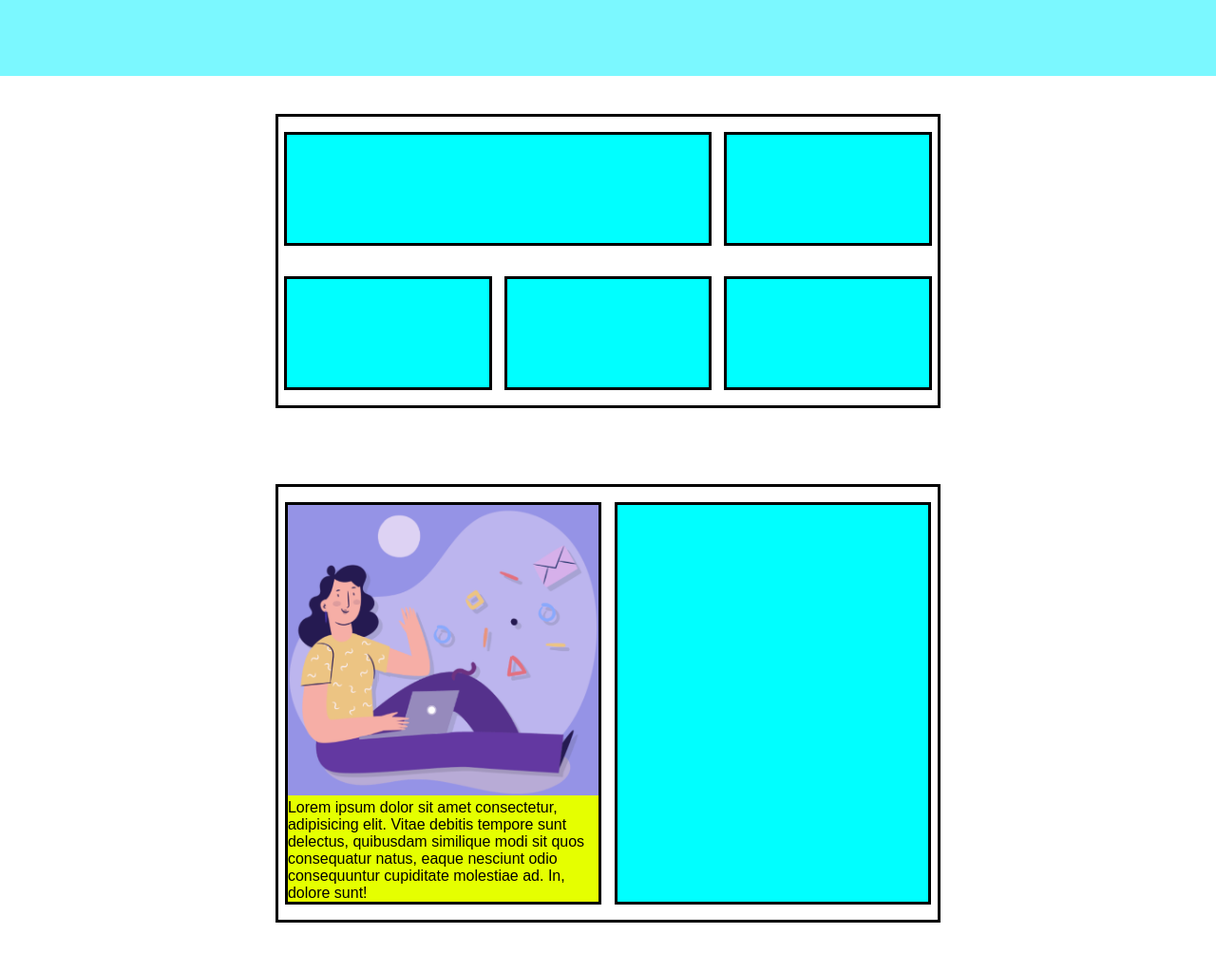
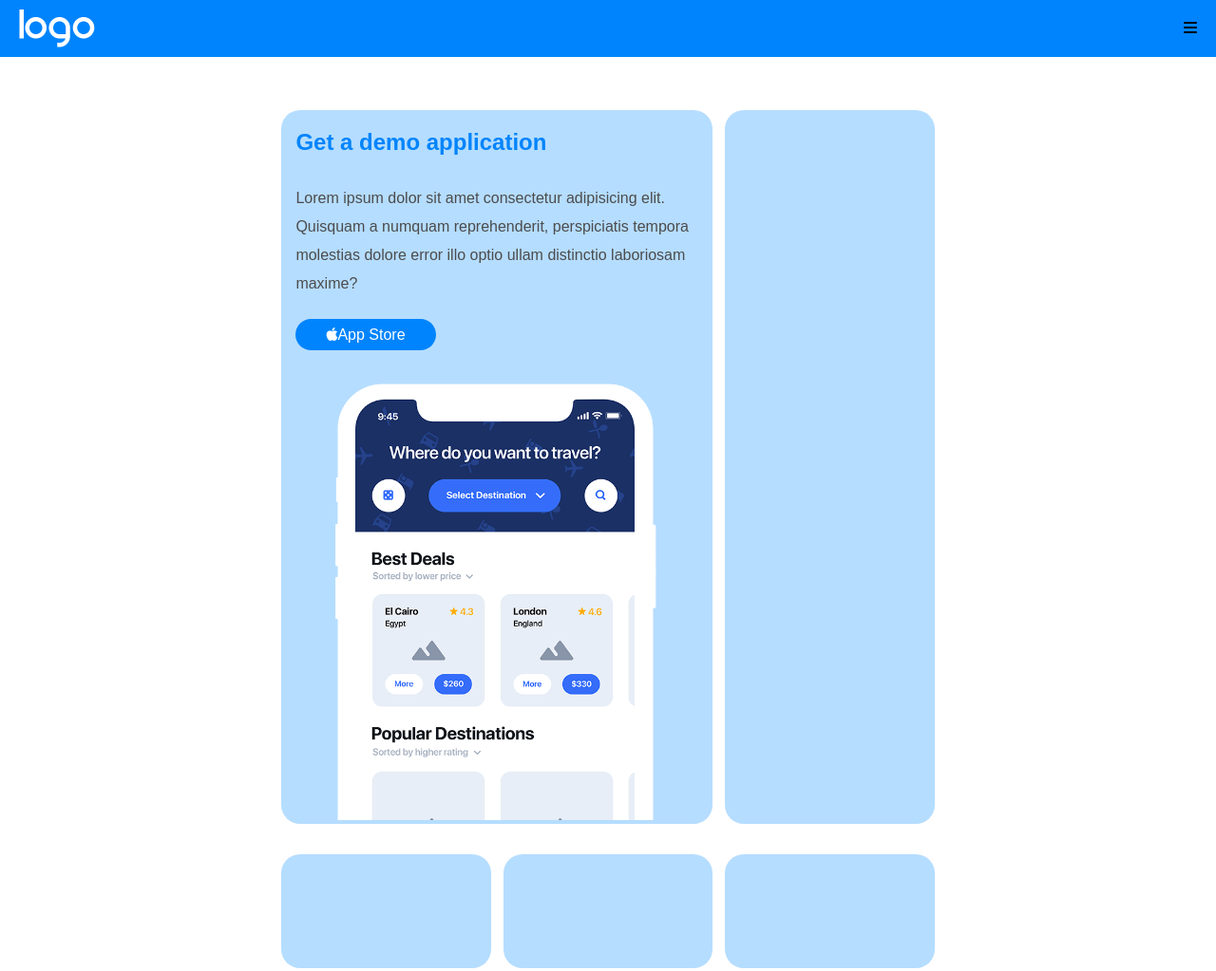
Before and after one commit to MarcoPercolla/htmlcss-responsive-layout, a plain HTML site: page index.html in a window 1280 px wide. Shown: the top 1023 px of the page at 95% size. Drawn offline with Linux system fonts and the light colour scheme.

Commit message:
aggiunge card demo long

```diff
--- a/css/style.css
+++ b/css/style.css
@@ -4,8 +4,19 @@
     margin: 0;
 }
 
+/*PALETTE COLORI
+#0084FD
+#B5DDFF
+#9792E4
+#FDC15F
+#333333 */
+
 .pad1 {
     padding:2.5em 2em;
+}
+
+.centered{
+    text-align: center;
 }
 
 body {
@@ -13,34 +24,75 @@ body {
 }
 
 header {
-    background-color: rgb(123, 248, 255);
-    min-height: 10vh;
+    background-color: #0084FD;
+}
+
+.header_container {
+    padding:10px 20px;
+    display: flex;
+    justify-content: space-between;
+    align-items: center;
+
+
 }
 
 .demo {
-    border: solid black 3px;
     min-height: 30vh;
+}
 
+.demo h2 {
+    color:#0084FD;
+    margin-bottom: 20px;
+}
+
+.demo p {
+    color: #4c4c4c;
+    font-size: 16px;
+    line-height: 30px;
+    margin: 30px auto;
+}
+
+.bwbutton {
+
+    background-color: #0084FD;
+    padding:0.5em 2em;
+    text-decoration: none;
+    color: white;
+    border-radius: 50px;
+
+}
+
+.demo img{
+    width: 100%;
+    margin-top: 30px;
 }
 
 .democard {
     width: 100%;
     min-height: 15vh;
-    background-color: aqua;
-    border: solid black 3px;
+    background-color: #B5DDFF;
     margin: 2vh auto;
+    padding: 20px 15px;
+    border-radius: 20px;
+}
+
+.long{
+    padding-bottom: 0;
+}
+
+.purplebg{
+    background-color: #9792E4;
+
 }
 
 .planning {
-    border: solid black 3px;
+
     min-height: 30vh;
 }
 
 .planningitems {
     width: 100%;
     min-height: 15vh;
-    background-color: rgb(229, 255, 0);
-    border: solid black 3px;
     margin: 2vh auto;
 
 }
@@ -48,8 +100,8 @@ header {
 .planningcard {
     width: 100%;
     min-height: 15vh;
-    background-color: aqua;
-    border: solid black 3px;
+    background-color: white;
+
     margin: 2vh auto;
 }
 
@@ -58,7 +110,7 @@ header {
 }
 
 .testimonial {
-    border: solid black 3px;
+
     min-height: 30vh;
 
 }
@@ -66,26 +118,26 @@ header {
 .testimonialcard {
     width: 100%;
     min-height: 15vh;
-    background-color: aqua;
-    border: solid black 3px;
+    background-color:#9792E4;
+
     margin: 2vh auto;
 }
 
 .benefit {
-    border: solid black 3px;
+
     min-height: 30vh;
 }
 
 .benefitcard {
     width: 100%;
     min-height: 15vh;
-    background-color: aqua;
-    border: solid black 3px;
+    background-color: white;
+
     margin: 2vh auto;
 }
 
 .about {
-    border: solid black 3px;
+
     min-height: 30vh;
 }
 
@@ -93,7 +145,7 @@ header {
     width: 100%;
     min-height: 15vh;
     background-color: aqua;
-    border: solid black 3px;
+
     margin: 2vh auto;
 }
 
@@ -103,7 +155,7 @@ header {
 }
 
 .started {
-    border: solid black 3px;
+
     min-height: 30vh;
     text-align: center;
 }
--- a/index.html
+++ b/index.html
@@ -5,9 +5,16 @@
     <meta name="viewport" content="width=device-width, initial-scale=1.0">
     <title>Responsive MP</title>
     <link rel="stylesheet" href="./css/style.css">
+    <link rel="stylesheet" href="https://cdnjs.cloudflare.com/ajax/libs/font-awesome/6.4.2/css/all.min.css">
 </head>
 <body>
     <header>
+        <div class="header_container">
+            <img src="./img/logo.png" alt="logo">
+            <nav>
+                <i class="fa-solid fa-bars"></i>
+            </nav>
+        </div>
 
     </header>
 
@@ -16,8 +23,15 @@
         <!-- elementi card incolonnati (mobile) affiancati (desktop e tablet) (flex in @media?) -->
         <section class="pad1">
             <div class="container demo">
-                <div class="democard long"></div>
-                <div class="democard"></div>
+                <div class="democard long">
+                    <h2>Get a demo application</h2>
+                    <p>Lorem ipsum dolor sit amet consectetur adipisicing elit. Quisquam a numquam reprehenderit, perspiciatis tempora molestias dolore error illo optio ullam distinctio laboriosam maxime?</p>
+                    <a class="bwbutton" href="./index.html"><i class="fa-brands fa-apple"></i><span>App Store</span></a>
+                    <img src="./img/phone.png" alt="">
+                </div>
+                <div class="democard">
+
+                </div>
                 <div class="democard"></div>
                 <div class="democard"></div>
                 <div class="democard"></div>
@@ -25,7 +39,7 @@
         </section>
 
         <!-- un immagine, un paragrafo e una card incolonnate (mobile e tablet) e affiancate (desktop) -->
-        <section class="pad1">
+        <section class="purplebg pad1">
             <div class="container planning">
 
                 <div class="planningitems">
@@ -47,7 +61,7 @@
         </section>
 
         <!-- h2 e 6 card incolonnate (mobile) affiancate a 2 in tablet e a 3 in desktop -->
-        <section class="pad1">
+        <section class="purplebg pad1">
             <div class="container benefit">
                 <h2>Lorem ipsum dolor sit amet.</h2>
                 <div class="benefitcard"></div>
@@ -72,7 +86,7 @@
         </section>
 
         <!-- section con testi incolonnati -->
-        <section class=" pad1">
+        <section class="purplebg pad1">
             <div class="container started">
                 <h2>Lorem, ipsum dolor.</h2>
                 <h4>Lorem ipsum dolor sit amet.</h4>
```
